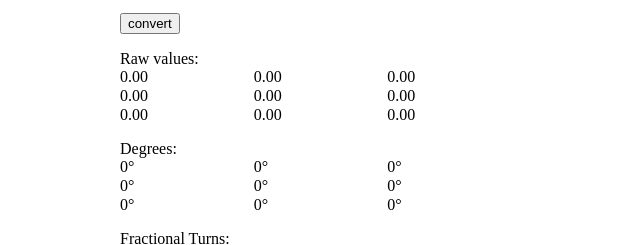
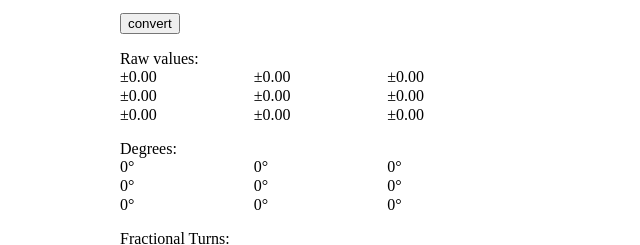
Before and after one commit to bbbenji/PMSBLM, a plain HTML site: page index.html in a window 1280 px wide. Shown: the part 218-463 px from the top of the page, 320-960 px from the left. Drawn offline with Linux system fonts and the light colour scheme.

Commit message:
add positive symbol to raw results

```diff
--- a/index.html
+++ b/index.html
@@ -34,15 +34,15 @@
 
       Raw values:
       <div id="raw" class="grid-container">
-        <div class="top_left">0.00</div>
-        <div class="top_middle">0.00</div>
-        <div class="top_right">0.00</div>
-        <div class="middle_left">0.00</div>
-        <div class="center">0.00</div>
-        <div class="middle_right">0.00</div>
-        <div class="bottom_left">0.00</div>
-        <div class="bottom_middle">0.00</div>
-        <div class="bottom_right">0.00</div>
+        <div class="top_left">±0.00</div>
+        <div class="top_middle">±0.00</div>
+        <div class="top_right">±0.00</div>
+        <div class="middle_left">±0.00</div>
+        <div class="center">±0.00</div>
+        <div class="middle_right">±0.00</div>
+        <div class="bottom_left">±0.00</div>
+        <div class="bottom_middle">±0.00</div>
+        <div class="bottom_right">±0.00</div>
       </div>
 
       Degrees:
--- a/script.js
+++ b/script.js
@@ -2,6 +2,7 @@ screw_pitch = 0.5;
 
 function raw(position) {
   pos = position.toFixed(2);
+  pos =  ((pos > 0) ? '+' : '') + pos
   return pos;
 }
 
```
